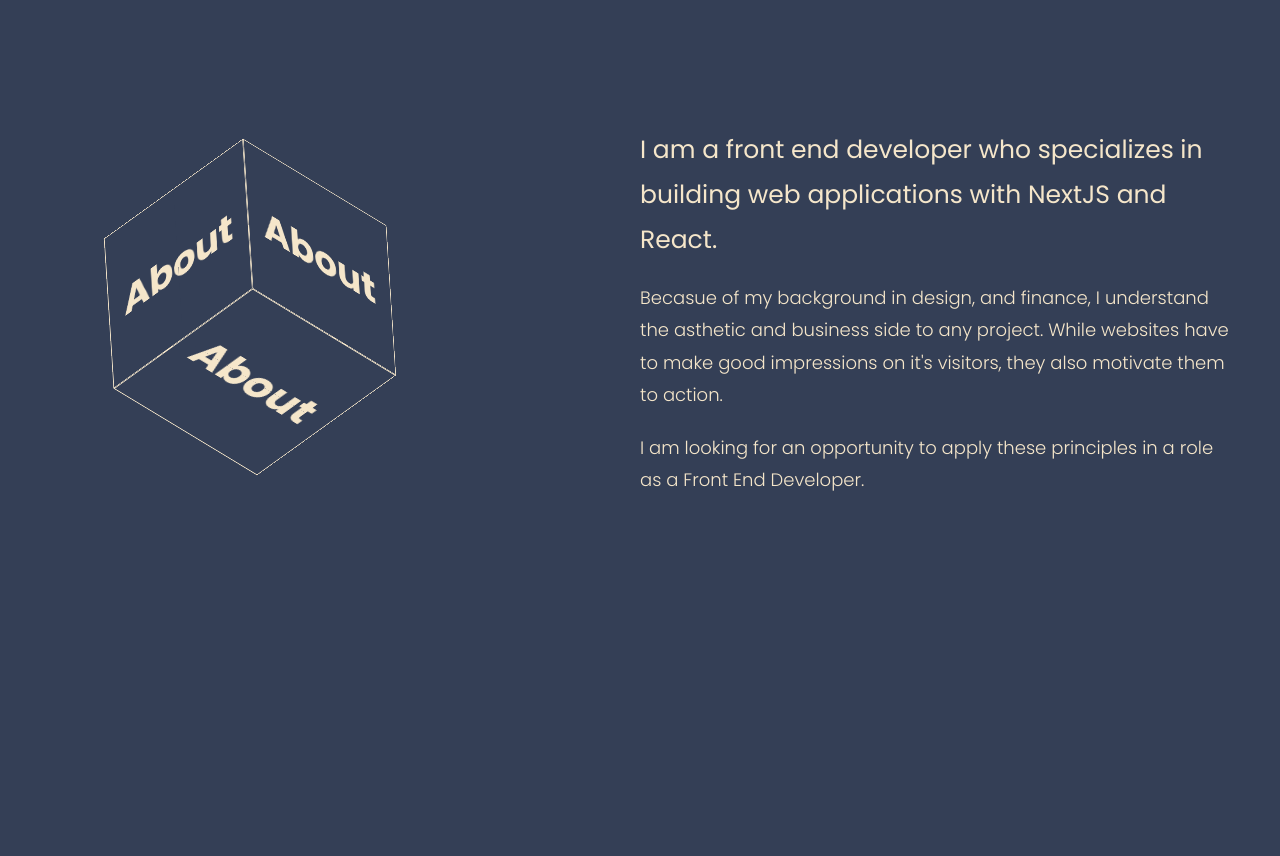
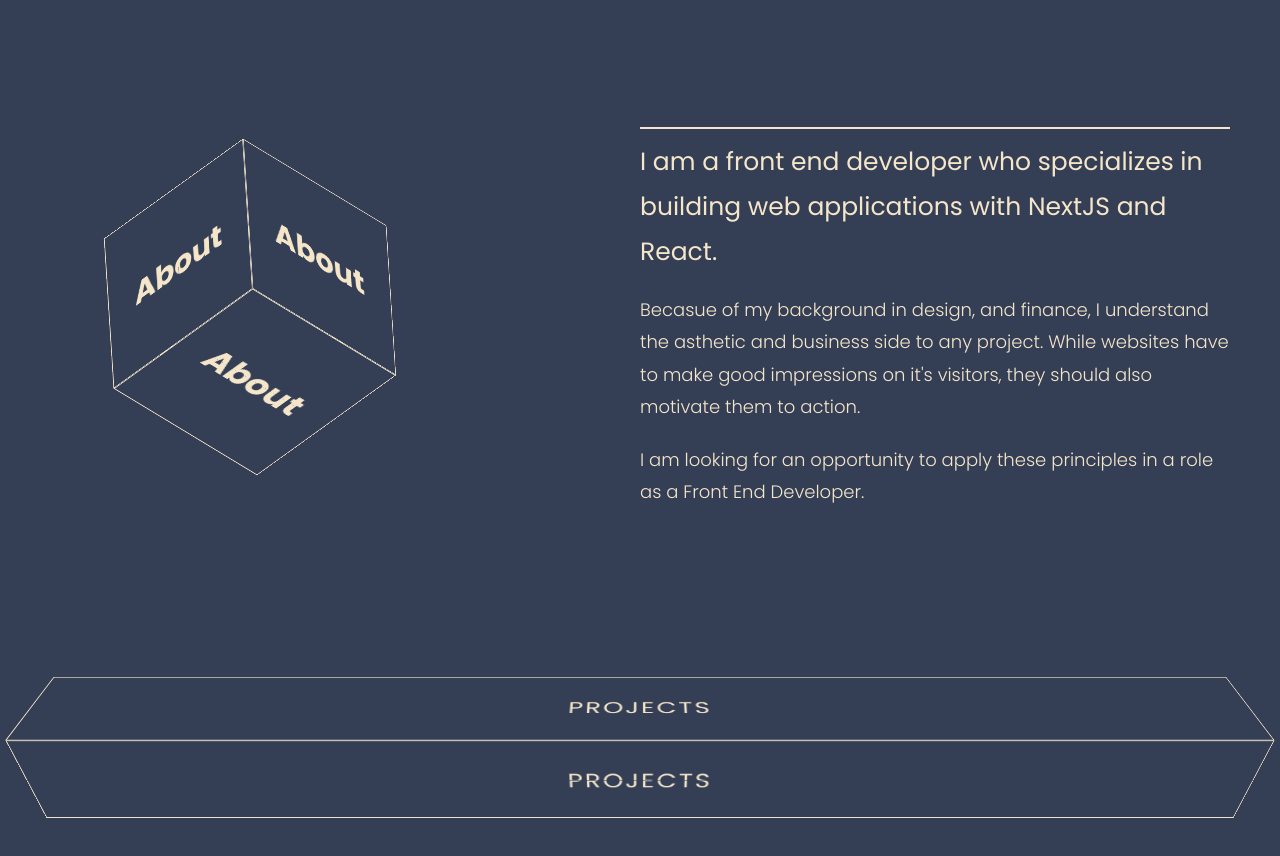
Before and after one commit to ChristianWare/Portland, a Next.js app: page / in a window 1280 px wide. Shown: the part 820-1676 px from the top of the page. Built offline with nearby package versions, Linux system fonts and the light colour scheme.

Commit message:
Hover Rectangle

```diff
--- a/pages/index.js
+++ b/pages/index.js
@@ -1,14 +1,16 @@
-import styles from '../styles/Home.module.css'
-import Navbar from '../src/components/Navbar'
-import Hero from '../src/components/Hero'
-import About from '../src/components/About'
+import styles from "../styles/Home.module.css";
+import Navbar from "../src/components/Navbar";
+import Hero from "../src/components/Hero";
+import About from "../src/components/About";
+import Projects from "../src/components/Projects";
 
 export default function Home() {
   return (
     <div className={styles.container}>
-    <Navbar />
-    <Hero />
-    <About />
+      <Navbar />
+      <Hero />
+      <About />
+      <Projects />
     </div>
-  )
+  );
 }
--- a/src/components/About.js
+++ b/src/components/About.js
@@ -5,7 +5,7 @@ function About() {
     return (
       <div className={styles.a}>
         <div className={styles.aLeft}>
-          <div className={styles.triContainer}>
+          <div className={styles.cubeContainer}>
             <Cube>
               About
             </Cube>
@@ -20,7 +20,7 @@ function About() {
           <p className={styles.aDescription}>
             Becasue of my background in design, and finance, I understand the
             asthetic and business side to any project. While websites have to
-            make good impressions on it's visitors, they also motivate them to action.
+            make good impressions on it's visitors, they should also motivate them to action.
           </p>
           <p className={styles.aDescription}>
          I am looking for an opportunity to apply these principles in a role as a Front End Developer.
--- /dev/null
+++ b/src/components/Projects.js
@@ -0,0 +1,15 @@
+import styles from "../../styles/Projects.module.css";
+import Cube from "./Cube";
+import ProjectsCube from "./ProjectsCube";
+
+function Projects() {
+    return (
+      <div className={styles.p}>
+  <ProjectsCube>
+    Projects
+  </ProjectsCube>
+      </div>
+    );
+}
+
+export default Projects
--- /dev/null
+++ b/src/components/ProjectsCube.js
@@ -0,0 +1,19 @@
+import styles from "../../styles/ProjectsCube.module.css";
+import Link from 'next/link'
+
+function ProjectsCube({ children }) {
+    return (
+      <div className={styles.container}>
+        <Link href='/'>
+          <a>
+            <span>{children}</span>
+            <span>{children}</span>
+            <span>{children}</span>
+            <span>{children}</span>
+          </a>
+        </Link>
+      </div>
+    );
+}
+
+export default ProjectsCube;
--- a/styles/About.module.css
+++ b/styles/About.module.css
@@ -1,5 +1,5 @@
 .a {
-    height: 100vh;
+    height: 40vh;
     display: flex;
     justify-content: center;
 }
@@ -10,7 +10,7 @@
     justify-content: start;
 }
 
-.triContainer {
+.cubeContainer {
     margin-top: -90px;
 }
 
@@ -33,7 +33,8 @@
 .aSub {
     margin: 20px 0px;
     font-weight: 500;
-
+    padding-top: 1rem;
+    border-top: 2px solid;
 }
 
 .aDescription {
--- a/styles/Cube.module.css
+++ b/styles/Cube.module.css
@@ -22,7 +22,7 @@
     height: 100%;
     display: block;
     border: none;
-    font-size: 5rem;
+    font-size: 4rem;
     font-weight: 700;
     text-align: center;
     line-height: 200px;
@@ -87,7 +87,7 @@
 }
 
 .cube .left:hover {
-    background-color: var(--accent1);
+    background-color: var(--accent4);
 }
 
 .cube .top {
@@ -97,7 +97,7 @@
 }
 
 .cube .top:hover {
-    background-color: var(--accent2);
+    background-color: var(--accent5);
 }
 
 .cube .bottom {
@@ -107,5 +107,5 @@
 }
 
 .cube .bottom:hover {
-    background-color: var(--accent3);
+    background-color: var(--accent6);
 }
--- a/styles/Hero.module.css
+++ b/styles/Hero.module.css
@@ -47,11 +47,10 @@ margin-top: 150px;
       place-items: center;
       color: var(--dark);
       background-color: var(--light);
-      font-size: 2rem;
       font-weight: 500;
+      font-size: 2.5rem;
       letter-spacing: 1.5px;
       border-radius: 5px;
-      font-size: 2.5rem;
   }
 
 .button1:hover {
--- /dev/null
+++ b/styles/ProjectsCube.module.css
@@ -0,0 +1,72 @@
+.container {
+    display: flex;
+    justify-content: center;
+    align-items: center;
+    min-height: 80vh;
+}
+
+.container a {
+    position: relative;
+    width: 100%;
+    height: 100px;
+    transform-style: preserve-3d;
+    transition: 2s;
+    transform: perspective(1000px) rotateX(50deg);
+}
+
+.container a:hover {
+    transform: perspective(1000px) rotateX(360deg) ;
+}
+
+.container a span {
+    position: absolute;
+    top: 0;
+    left: 0;
+    width: 100%;
+    height: 100%;
+    display: flex;
+    justify-content: center;
+    align-items: center;
+    color: var(--light);
+    background: var(--dark);
+    text-transform: uppercase;
+    font-weight: 500;
+    font-size: 2.5rem;
+    letter-spacing: 2px;
+    transition: 0.5s;
+    border: 1px solid var(--light);
+}
+
+.container a span:hover:nth-child(1) {
+    color: #fff;
+    background: var(--accent1);
+}
+
+.container a span:hover:nth-child(2) {
+    color: #fff;
+    background: var(--accent2);
+}
+
+.container a span:hover:nth-child(3) {
+    color: #fff;
+    background: var(--accent3);
+}
+
+.container a span:hover:nth-child(4) {
+    color: #fff;
+    background: var(--accent4);
+}
+
+.container a span:nth-child(1) {
+
+    transform: rotateX(360deg) translateZ(50px);
+}
+.container a span:nth-child(2) {
+    transform: rotateX(270deg) translateZ(50px);
+}
+.container a span:nth-child(3) {
+    transform: rotateX(180deg) translateZ(50px);
+}
+.container a span:nth-child(4) {
+    transform: rotateX(90deg) translateZ(50px);
+}
--- a/styles/globals.css
+++ b/styles/globals.css
@@ -6,6 +6,10 @@
   --accent1: #e76f51;
   --accent2: #ee9b00;
   --accent3: #2a9d8f;
+  --accent4: #8338ec;
+  --accent5: #ff006e;
+  --accent6: #bfd200;
+
 }
 
 * {
```
Also changed, not shown: src/components/Triangle.js (deleted, +0 -11 lines), styles/Projects.module.css (added), styles/Triangle.module.css (deleted).
